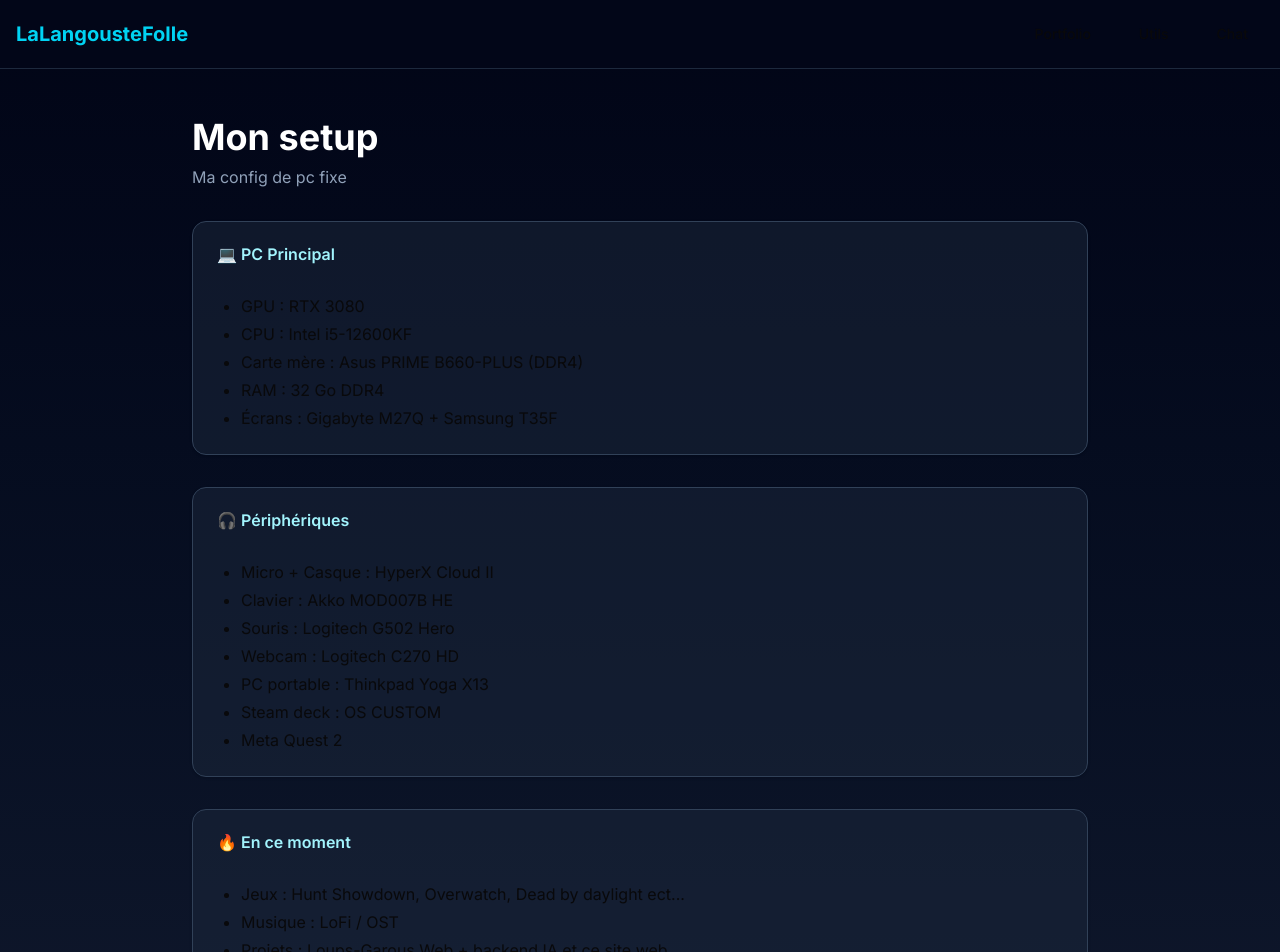
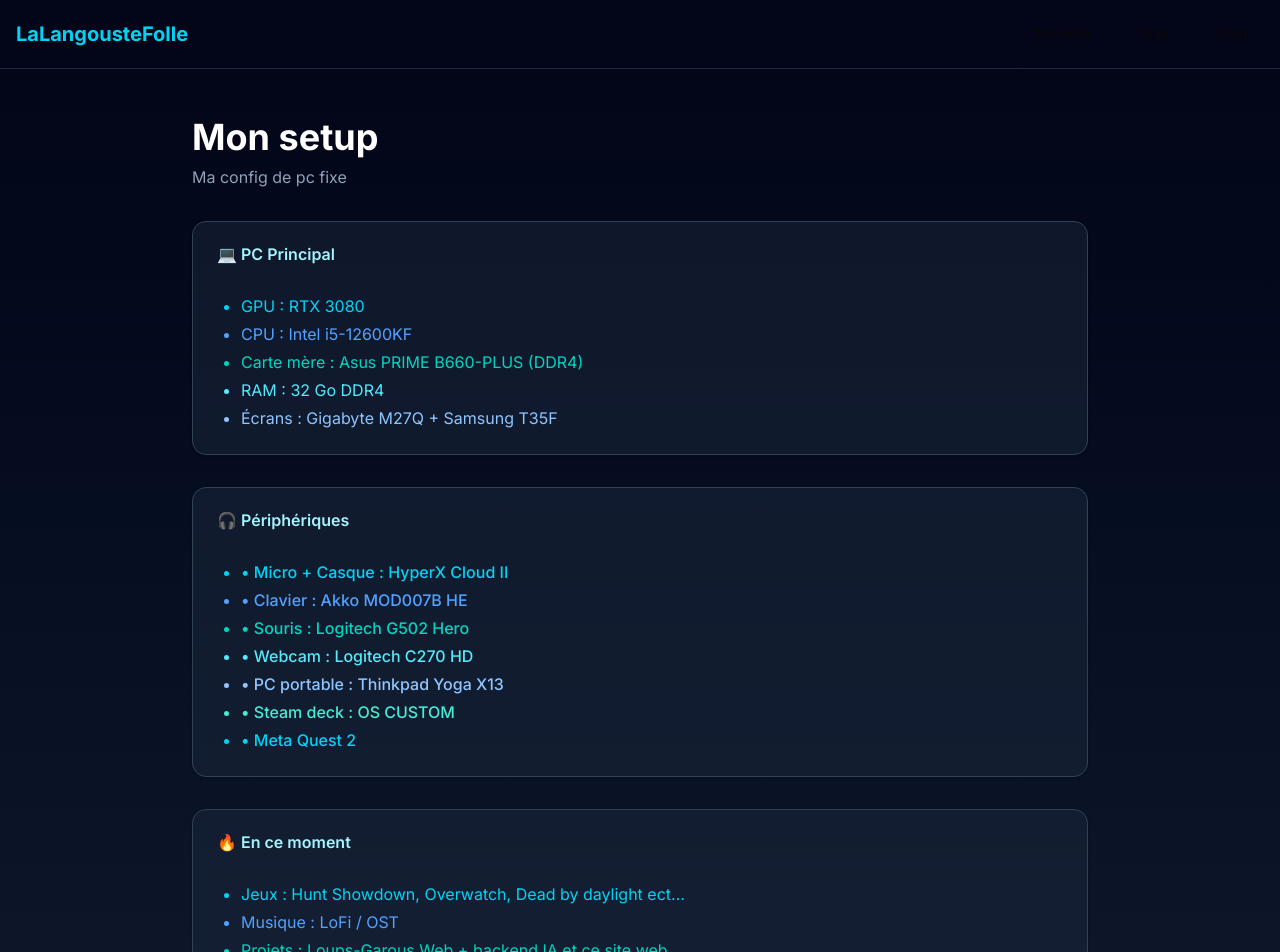
Before and after one commit to LaLangousteFolle/project-website, a Next.js app: page /setup in a window 1280 px wide. Shown: the top 952 px of the page. Built offline with nearby package versions, Linux system fonts and the light colour scheme.

Commit message:
Style setup lists with color and weight

```diff
--- a/app/setup/page.tsx
+++ b/app/setup/page.tsx
@@ -17,11 +17,11 @@
             </CardHeader>
             <CardContent>
               <ul className="list-disc ml-6 space-y-1">
-                <li>GPU : RTX 3080</li>
-                <li>CPU : Intel i5-12600KF</li>
-                <li>Carte mère : Asus PRIME B660-PLUS (DDR4)</li>
-                <li>RAM : 32 Go DDR4</li>
-                <li>Écrans : Gigabyte M27Q + Samsung T35F</li>
+                <li className="text-cyan-400">GPU : RTX 3080</li>
+                <li className="text-blue-400">CPU : Intel i5-12600KF</li>
+                <li className="text-teal-400">Carte mère : Asus PRIME B660-PLUS (DDR4)</li>
+                <li className="text-cyan-300">RAM : 32 Go DDR4</li>
+                <li className="text-blue-300">Écrans : Gigabyte M27Q + Samsung T35F</li>
               </ul>
             </CardContent>
           </Card>
@@ -33,13 +33,13 @@
             </CardHeader>
             <CardContent>
               <ul className="list-disc ml-6 space-y-1">
-                <li>Micro + Casque : HyperX Cloud II</li>
-                <li>Clavier : Akko MOD007B HE</li>
-                <li>Souris : Logitech G502 Hero</li>
-                <li>Webcam : Logitech C270 HD</li>
-                <li>PC portable : Thinkpad Yoga X13</li>
-                <li>Steam deck : OS CUSTOM</li>
-                <li>Meta Quest 2</li>
+                <li className="text-cyan-400 font-medium">• Micro + Casque : HyperX Cloud II</li>
+                  <li className="text-blue-400 font-medium">• Clavier : Akko MOD007B HE</li>
+                  <li className="text-teal-400 font-medium">• Souris : Logitech G502 Hero</li>
+                  <li className="text-cyan-300 font-medium">• Webcam : Logitech C270 HD</li>
+                  <li className="text-blue-300 font-medium">• PC portable : Thinkpad Yoga X13</li>
+                  <li className="text-teal-300 font-medium">• Steam deck : OS CUSTOM</li>
+                  <li className="text-cyan-400 font-medium">• Meta Quest 2</li>
               </ul>
             </CardContent>
           </Card>
@@ -51,11 +51,11 @@
             </CardHeader>
             <CardContent>
               <ul className="list-disc ml-6 space-y-1">
-                <li>
+                <li className="text-cyan-400">
                   Jeux : Hunt Showdown, Overwatch, Dead by daylight ect...
                 </li>
-                <li>Musique : LoFi / OST</li>
-                <li>Projets : Loups-Garous Web + backend IA et ce site web</li>
+                <li className="text-blue-400">Musique : LoFi / OST</li>
+                <li className="text-teal-400">Projets : Loups-Garous Web + backend IA et ce site web</li>
               </ul>
             </CardContent>
           </Card>
```
